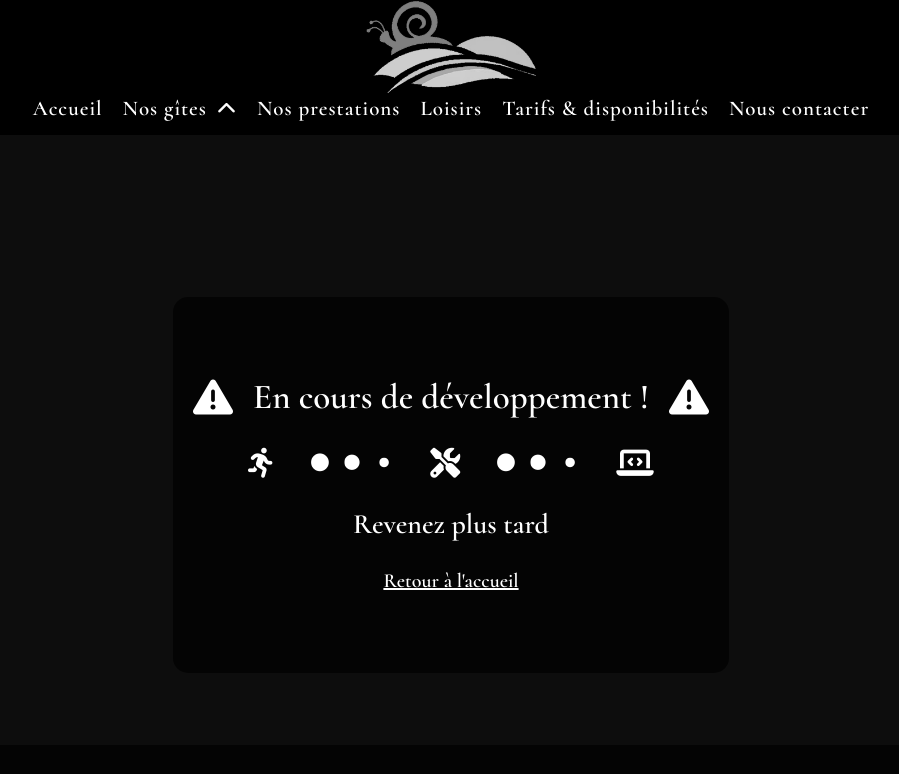
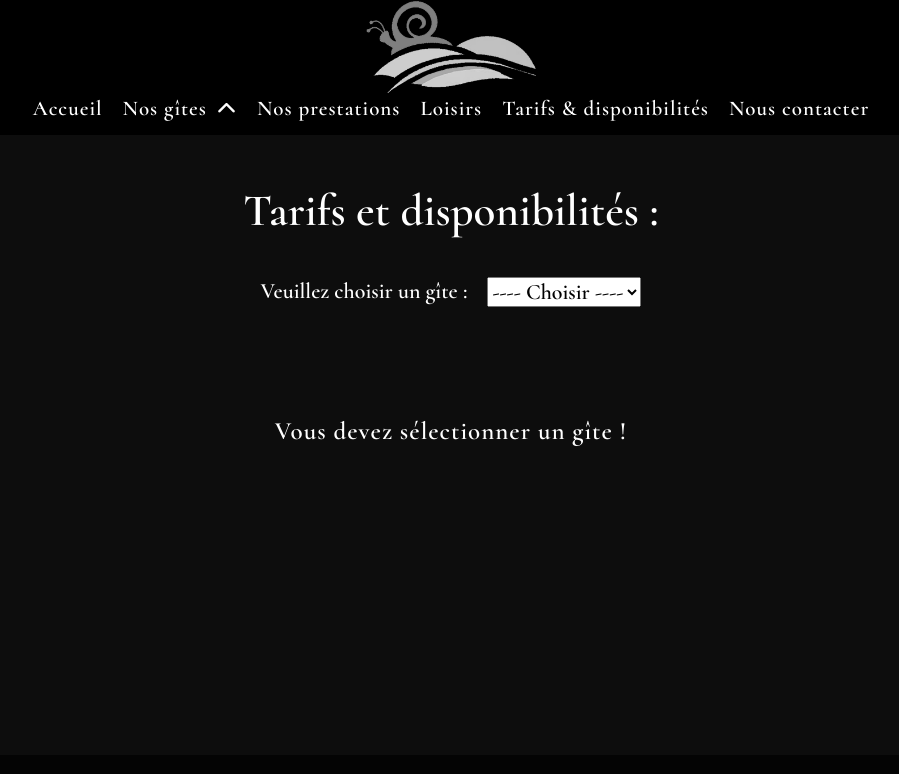
Before and after one commit to EryanGauvrit/alestdelagrosne, a React (Create React App) app: page /prices in a window 1280 px wide. Shown: the top 774 px of the page, without its empty margins (189-1088 px from the left). Built offline with nearby package versions, Linux system fonts and the light colour scheme; a web font is replaced by a local one.

Commit message:
add prices page

```diff
--- /dev/null
+++ b/src/components/DetailsPrices/index.jsx
@@ -0,0 +1,53 @@
+
+
+function DetailsPrices({ prices }) {
+
+    const icon = <i className="fa-solid fa-square"></i>;
+
+    return (
+        <section className="prices-bloc">
+
+            <table>
+                <thead>
+                    <tr>
+                        <th>Saison</th>
+                        <th>2 nuits</th>
+                        <th>3 nuits</th>
+                        <th>4 nuits</th>
+                        <th>5 nuits</th>
+                        <th>6 nuits</th>
+                        <th>Semaine</th>
+                    </tr>
+                </thead>
+                <tbody>
+                    <tr className="high">
+                        <td>Haute</td>
+                        {prices.high.map((item) => (
+                            <td key={item}>{item} €</td>
+                        ))}
+                    </tr>
+                    <tr className="average">
+                        <td>Moyenne</td>
+                        {prices.average.map((item) => (
+                            <td key={item}>{item} €</td>
+                        ))}
+                    </tr>
+                    <tr className="low">
+                        <td>Basse</td>
+                        {prices.low.map((item) => (
+                            <td key={item}>{item} €</td>
+                        ))}
+                    </tr>
+                </tbody>
+            </table>
+
+            <ul>
+                <li>{icon} Haute saison : de juillet à aout</li>
+                <li>{icon} Moyenne saison : de septembre à octobre et d'avril à juin</li>
+                <li>{icon} Basse saison : de novembre à mars</li>
+            </ul>
+        </section>
+    )
+};
+
+export default DetailsPrices;
--- a/src/datas/LocationsDatas.json
+++ b/src/datas/LocationsDatas.json
@@ -44,7 +44,33 @@
             "Animaux acceptés",
             "Non-fumeur"
         ],
-        "address":"",
+        "address":"52 route d'hauterive, 71240 la Chapelle de Bragny",
+        "prices":{
+            "high": [
+                300,
+                440,
+                570,
+                695,
+                810,
+                920
+            ],
+            "average": [
+                270,
+                390,
+                505,
+                615,
+                715,
+                815
+            ],
+            "low": [
+                235,
+                340,
+                440,
+                535,
+                625,
+                710
+            ]
+        },
         "inProgress": false
     },
     {
@@ -68,6 +94,11 @@
         "services":[],
         "requirements":[],
         "address":"",
+        "prices":{
+            "high": [],
+            "average": [],
+            "low": []
+        },
         "inProgress": true
     }
 ]
--- a/src/index.jsx
+++ b/src/index.jsx
@@ -13,6 +13,7 @@ import Footer from './components/Footer';
 import ErrorComp from './components/ErrorComp';
 import Contact from './pages/Contact';
 import Mentions from './pages/mentions';
+import Prices from './pages/Prices';
 
 const root = ReactDOM.createRoot(document.getElementById('root'));
 root.render(
@@ -36,7 +37,7 @@ root.render(
           element={<InProgress />}
         />
         <Route exact path='/prices'
-          element={<InProgress locationsDatas={getLocationDatas()} />}
+          element={<Prices locationsDatas={getLocationDatas()} />}
         />
         <Route exact path='/contact'
           element={<Contact />}
--- a/src/pages/Contact/_contact.scss
+++ b/src/pages/Contact/_contact.scss
@@ -15,6 +15,7 @@
         display: flex;
         flex-direction: column;
         gap: 20px;
+        width: 95%;
         & ul {
             display: flex;
             flex-direction: column;
@@ -28,6 +29,11 @@
                 }
             }
         }
+    }
+    .localisation {
+        display: flex;
+        flex-direction: column;
+        align-items: center;
     }
     .contact-profil {
         width: 100%;
--- a/src/pages/Contact/index.jsx
+++ b/src/pages/Contact/index.jsx
@@ -53,7 +53,7 @@ function Contact() {
                     <li>{iconList}Idéalement situé entre Cluny, Tournus, Chalon sur Saône</li>
                 </ul>
             </section>
-            <section>
+            <section className='localisation'>
                 <GoogleMap
                     address="L'Abergement, 71390 Messey-sur-Grosne"
                 />
--- a/src/pages/Home/_home.scss
+++ b/src/pages/Home/_home.scss
@@ -88,11 +88,7 @@
         & a {
             text-decoration: underline;
             transition: .2s;
-            &:hover {
-                scale: 1.05;
-                opacity: .8;
-                transition: .2s;
-            }
+
         }
     }
 }
@@ -152,6 +148,11 @@
             width: 440px;
             height: 330px;
             font-size: $pSizesDesktop;
+            a:hover {
+                scale: 1.05;
+                opacity: .8;
+                transition: .2s;
+            }
         }
         &:nth-child(1){
             align-self: center;
--- /dev/null
+++ b/src/pages/Prices/_prices.scss
@@ -0,0 +1,66 @@
+.prices-main {
+    display: flex;
+    flex-direction: column;
+    align-items: center;
+    gap: 20px;
+    margin-bottom: 30px;
+    font-size: $pSizesPhone;
+    & h1 {
+        font-size: 35px;
+    }
+    & h3 {
+        font-size: $h3SizesPhone;
+        margin: 50px 0;
+        letter-spacing: 1px;
+    }
+    & .location-select {
+        display: flex;
+        flex-direction: column;
+        align-items: center;
+        gap: 10px;
+    }
+    & section {
+        display: flex;
+        flex-direction: column;
+        align-items: center;
+        gap: 15px;
+        width: 95%;
+        p a {
+            text-decoration: underline;
+        }
+    }
+}
+
+@media (min-width: $phoneScreenSize) {
+    .prices-main {
+        gap: 40px;
+        margin: auto;
+        margin-bottom: 50px;
+        font-size: $pSizesDesktop;
+        & h1 {
+            font-size: 45px;
+        }
+        & h3 {
+            font-size: $h3SizesDesktop;
+            margin: 70px 0;
+        }
+        & .location-select {
+            display: flex;
+            flex-direction: row;
+            gap: 20px;
+        }
+        & section {
+            gap: 25px;
+            width: 90%;
+            p a {
+                display: inline-block;
+                transition: .2s;
+                &:hover {
+                    scale: 1.05;
+                    opacity: .8;
+                    transition: .2s;
+                }
+            }
+        }
+    }
+}
--- /dev/null
+++ b/src/pages/Prices/index.jsx
@@ -0,0 +1,50 @@
+import { Link } from "react-router-dom";
+import DetailsPrices from "../../components/DetailsPrices";
+import React, { useState } from "react";
+
+function Prices({ locationsDatas }) {
+
+    const [locationSpecificity, setLocationSpecificity] = useState({})
+    const handleChange = (e) => {
+        locationsDatas.map((location) => {
+            if (e.target.value === location.id) {
+                setLocationSpecificity(location);
+            } else if (e.target.value === 'default') {
+                setLocationSpecificity({});
+            }
+            return null;
+        });
+    };
+
+    return (
+        <main className="prices-main">
+            <h1>Tarifs et disponibilités :</h1>
+            <div className="location-select" >
+                <label>Veuillez choisir un gîte :</label>
+                <select name="locations" onChange={handleChange}>
+                    <option value='default'>---- Choisir ----</option>
+                    {
+                        locationsDatas.map((location) =>
+                            !location.inProgress &&
+                            <option key={location.id} value={location.id}>{location.title}</option>
+                        )
+                    }
+                </select>
+            </div>
+            {
+                Object.keys(locationSpecificity).length !== 0 ?
+                    <React.Fragment>
+                        <DetailsPrices prices={locationSpecificity.prices} />
+                        <section>
+                            <p>Pour toutes réservations ou demande d'informations supplémentaire, n'hésitez pas à nous <Link to='/contact'>contacter</Link>.</p>
+                            <p>Pour les heures précisent d’arrivés et de départ seront définies avec vous directement pour une meilleure flexibilité.</p>
+                        </section>
+                    </React.Fragment>
+                    :
+                    <h3>Vous devez sélectionner un gîte !</h3>
+            }
+        </main>
+    )
+};
+
+export default Prices;
--- a/src/style/main.scss
+++ b/src/style/main.scss
@@ -3,6 +3,7 @@
 @import './../pages/page';
 @import './../pages/Home/home';
 @import './../pages/LocationTemplate/locationTemplate';
+@import './../pages/Prices/prices';
 @import './../pages/Contact/contact';
 @import './../pages/mentions/mentions';
 @import './../components/BackTop/backTop';
@@ -14,6 +15,7 @@
 @import './../components/LocationComp/specificityBloc';
 @import './../components/LocationComp/inProgressLoc';
 @import './../components/NextEvent/nextEvent';
+@import './../components/DetailsPrices/detailsPrices';
 @import './../components/ErrorComp/errorComp';
 @import './../components/InProgress/inProgress';
 @import './../components/Footer/footer';
--- a/src/style/utils/_variables.scss
+++ b/src/style/utils/_variables.scss
@@ -26,6 +26,10 @@ $color-two: white;
 $color-three: rgba(black, .7);
 $color-four: #90000E;
 
+$color-high: rgb(107, 2, 2);
+$color-average: rgb(202, 146, 42);
+$color-low: rgb(43, 94, 170);
+
 $color-oneLight : rgba($color-one, .3);
 
 // Screen Sizes
```
Also changed, not shown: src/components/DetailsPrices/_detailsPrices.scss (added, +73 -0 lines).
